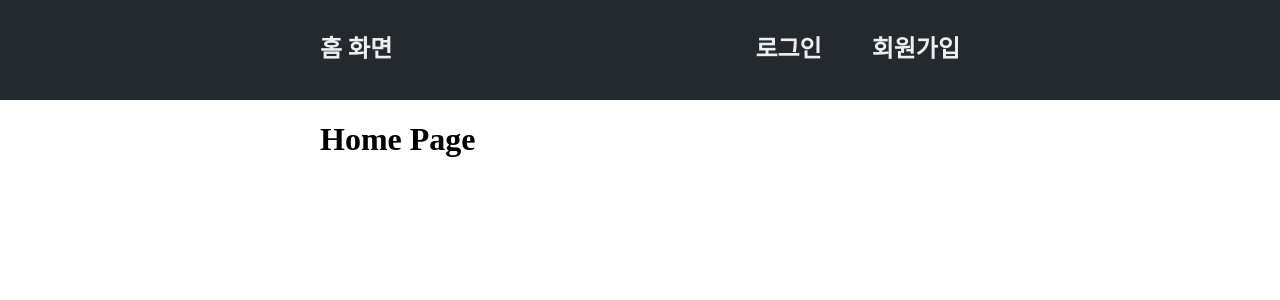
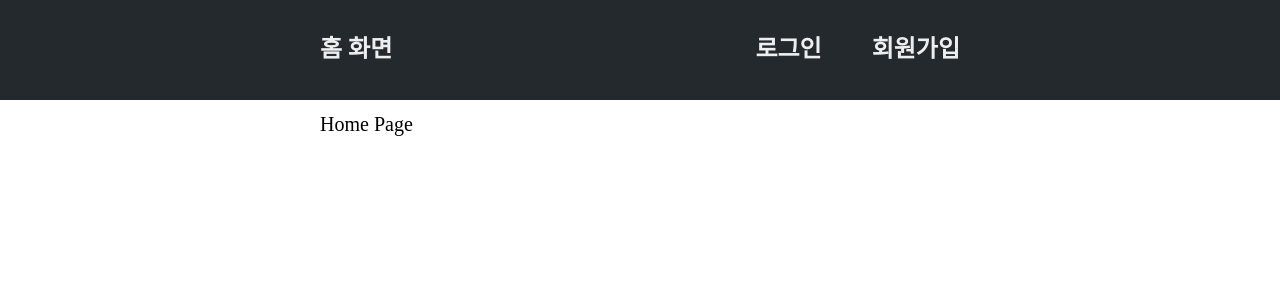
Before and after one commit to code-bebop/some-Login-With-CRUD-WebApp, a React (Create React App) app: page / in a window 1280 px wide. Shown: the top 300 px of the page. Built offline with nearby package versions, Linux system fonts and the light colour scheme.

Commit message:
reset.css 적용
reset.css 을 적용함

```diff
--- a/public/index.html
+++ b/public/index.html
@@ -4,6 +4,7 @@
     <meta charset="UTF-8" />
     <meta http-equiv="X-UA-Compatible" content="IE=edge" />
     <meta name="viewport" content="width=device-width, initial-scale=1.0" />
+    <link rel="stylesheet" href="%PUBLIC_URL%/reset.css" />
     <title>Document</title>
   </head>
   <body>
--- /dev/null
+++ b/public/reset.css
@@ -0,0 +1,71 @@
+html,
+body,
+p,
+ol,
+ul,
+li,
+dl,
+dt,
+dd,
+blockquote,
+figure,
+fieldset,
+legend,
+textarea,
+pre,
+iframe,
+hr,
+h1,
+h2,
+h3,
+h4,
+h5,
+h6 {
+  margin: 0;
+  padding: 0;
+}
+h1,
+h2,
+h3,
+h4,
+h5,
+h6 {
+  font-size: 100%;
+  font-weight: normal;
+}
+ul {
+  list-style: none;
+}
+button,
+input,
+select {
+  margin: 0;
+}
+html {
+  box-sizing: border-box;
+}
+*,
+*::before,
+*::after {
+  box-sizing: inherit;
+}
+img,
+video {
+  height: auto;
+  max-width: 100%;
+}
+iframe {
+  border: 0;
+}
+table {
+  border-collapse: collapse;
+  border-spacing: 0;
+}
+td,
+th {
+  padding: 0;
+}
+
+html {
+  font-size: 10px;
+}
```
